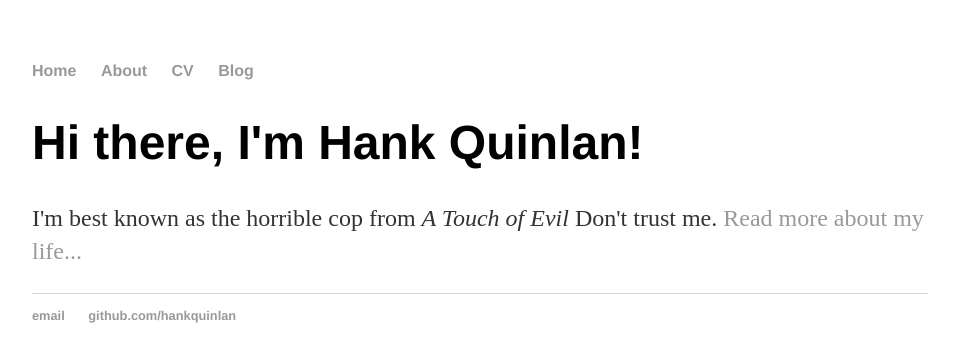
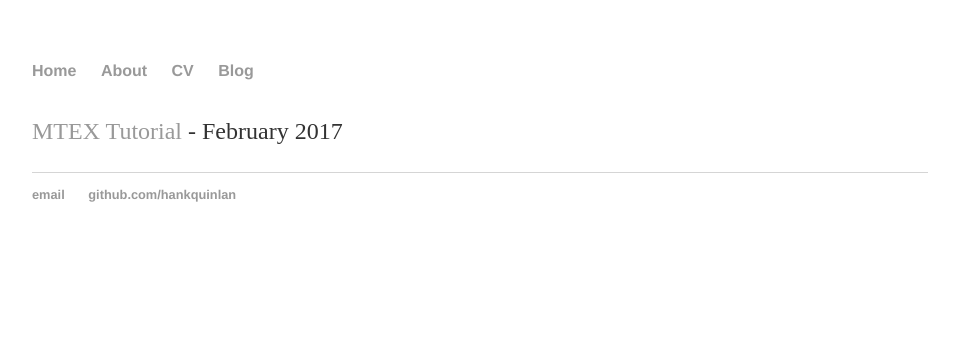
Before and after one commit to cochranec/cochranec.github.io, a Jekyll site: the page built from index.html, in a window 1280 px wide. Shown: the top 362 px of the page, without its empty margins (160-1114 px from the left). Built offline with Jekyll 4.4.1, drawn with Linux system fonts in a browser that asks for light colours.

Commit message:
Update index.html

```diff
--- a/index.html
+++ b/index.html
@@ -1,8 +1,8 @@
 ---
 layout: default
-title: Hank Quinlan, Horrible Cop
+title: Chris Cochrane
 ---
 <div class="blurb">
-	<h1>Hi there, I'm Hank Quinlan!</h1>
-	<p>I'm best known as the horrible cop from <em>A Touch of Evil</em> Don't trust me. <a href="/about">Read more about my life...</a></p>
+	<h1></h1>
+	<p> <a href="/mtex/">MTEX Tutorial</a> - February 2017</p>
 </div><!-- /.blurb -->
```
